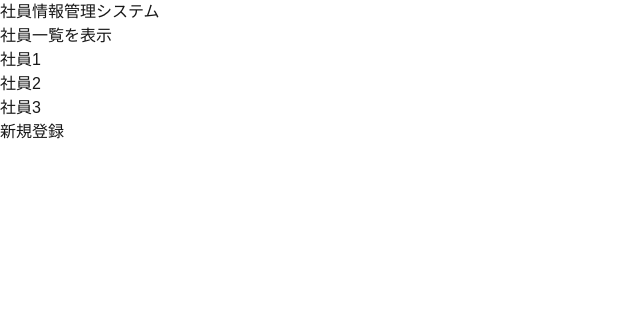
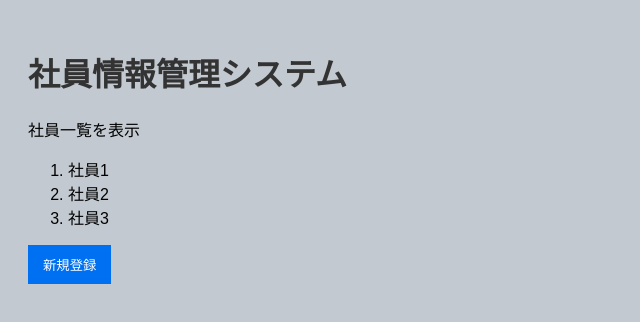
Before and after one commit to Sakura-100397/my_project_front, a Next.js app in the folder my-app/: page / in a window 1280 px wide. Shown: the top 322 px of the page, without its empty margins (0-640 px from the left). Built offline with nearby package versions, Linux system fonts and the light colour scheme.

Commit message:
トップページの大体のデザイン

```diff
--- a/my-app/src/app/globals.css
+++ b/my-app/src/app/globals.css
@@ -1,24 +1,22 @@
-@import "tailwindcss";
 
-@theme {
-  --font-sans: var(--font-geist-sans);
-  --font-mono: var(--font-geist-mono);
+body {
+  font-family: Arial, sans-serif;
+  padding: 20px;
+  background-color: #c3c9d0;
 }
 
-:root {
-  --background: #ffffff;
-  --foreground: #171717;
+h1 {
+  color: #333;
 }
 
-@media (prefers-color-scheme: dark) {
-  :root {
-    --background: #0a0a0a;
-    --foreground: #ededed;
-  }
+button {
+  padding: 10px 15px;
+  background-color: #0070f3;
+  color: white;
+  border: none;
+  cursor: pointer;
 }
 
-body {
-  color: var(--foreground);
-  background: var(--background);
-  font-family: Arial, Helvetica, sans-serif;
+button:hover {
+  background-color: #005bb5;
 }
```
